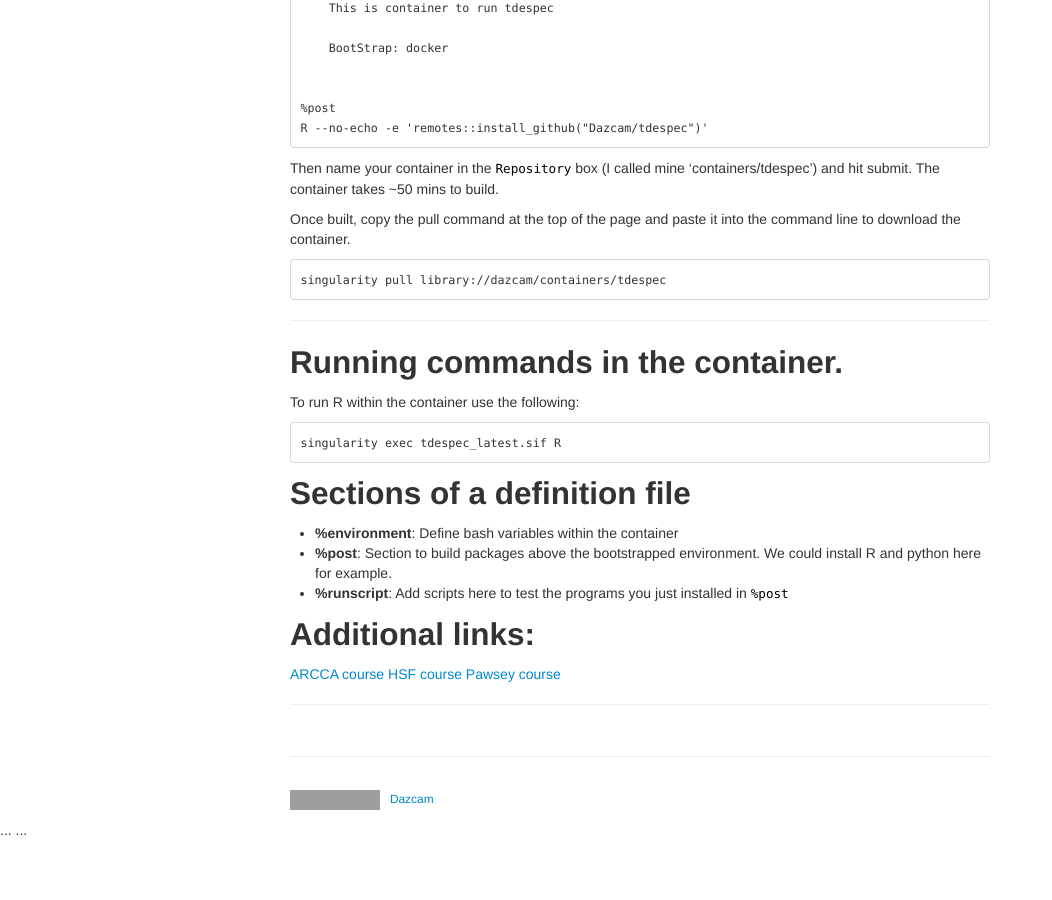
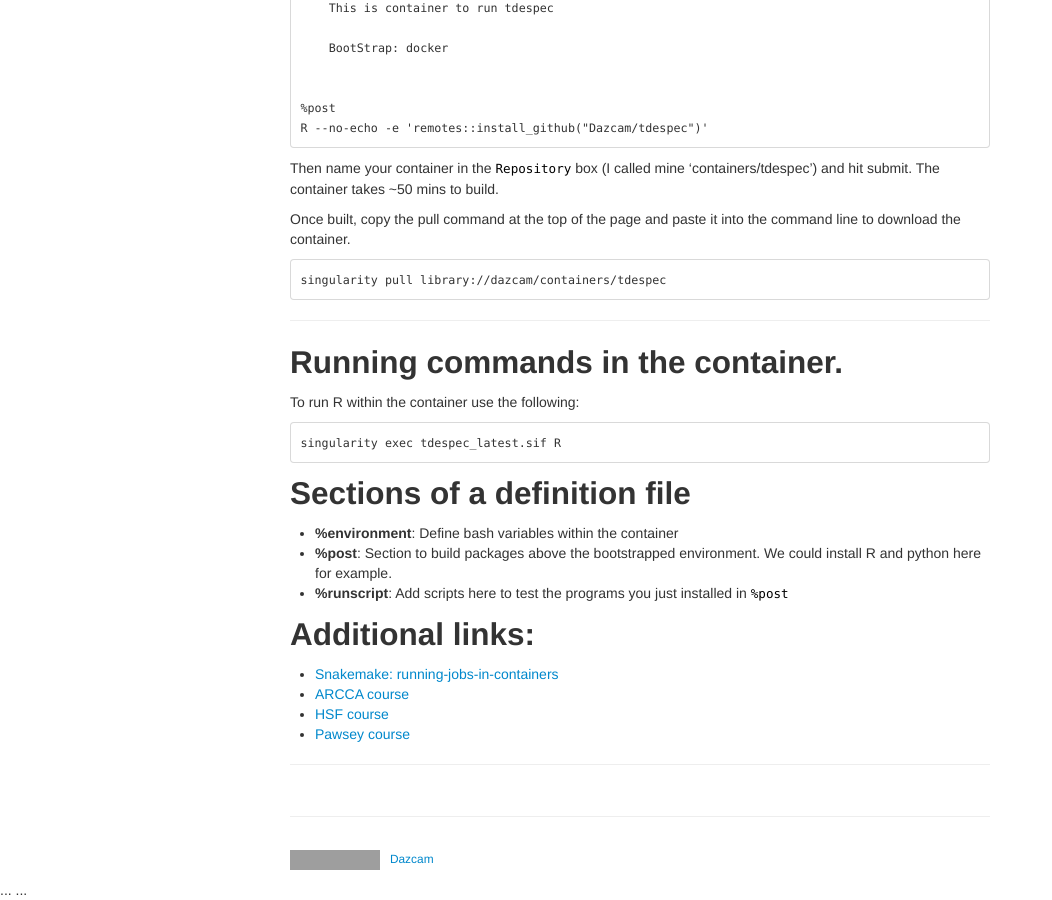
Before and after one commit to Dazcam/Bioinformatics-tutorials, a Jekyll site: the page built from pages/containers/build_basic_container.md, in a window 1280 px wide and 900 px high, scrolled down 857 px. Shown: the whole window, without its empty margins (0-1052 px from the left). Built offline with Jekyll 4.4.1, drawn with Linux system fonts in a browser that asks for light colours; before the commit the page ends 1697 px from its top, so only the background shows below that; grey boxes are pictures that could not be loaded.

Commit message:
Update build_basic_container.md

```diff
--- a/pages/containers/build_basic_container.md
+++ b/pages/containers/build_basic_container.md
@@ -83,8 +83,9 @@ singularity exec tdespec_latest.sif R
 
 ## Additional links:
 
-[ARCCA course](https://arcca.github.io/intro_singularity/index.html)
-[HSF course](https://hsf-training.github.io/hsf-training-singularity-webpage/01-introduction/index.html)
-[Pawsey course](https://pawseysc.github.io/singularity-containers/index.html)
+- [Snakemake: running-jobs-in-containers](https://snakemake.readthedocs.io/en/master/snakefiles/deployment.html#running-jobs-in-containers)
+- [ARCCA course](https://arcca.github.io/intro_singularity/index.html)
+- [HSF course](https://hsf-training.github.io/hsf-training-singularity-webpage/01-introduction/index.html)
+- [Pawsey course](https://pawseysc.github.io/singularity-containers/index.html)
 
 ***
```
